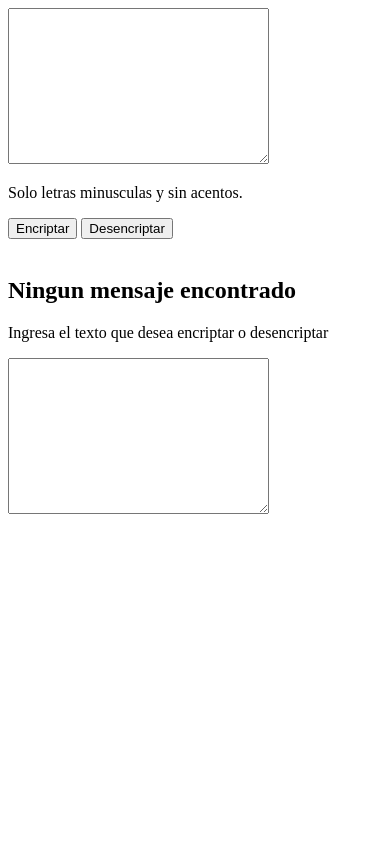
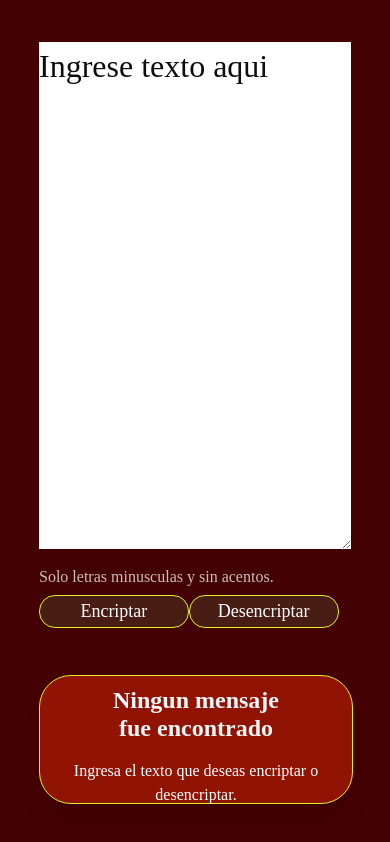
Before and after one commit to xISOLUMx/Encriptador-de-texto, a plain HTML site: page Index.html in a window 390 px wide. Drawn offline with Linux system fonts and the light colour scheme.

Commit message:
2.0 con css

```diff
--- a/Index.html
+++ b/Index.html
@@ -2,20 +2,21 @@
 <html lang="es">
     <head>
         <meta charset="UTF-8">
+        <meta http-equiv="X-UA-Compatible" content="IE=edge" />
         <meta name="viewport" content="width=device-width, initial-scale=1.0">
         <title>Encriptador de Texto</title>
         <link rel="stylesheet" href="style.css" />
     </head>
     <body>
         <div class="container">
-            <div class="encriptador">
+            <div class="encriptar">
                 <textarea name="texto"
                 class="texto"
                 id="texto"
                 cols="30"
                 rows="10"
-                placeholder="Ingrese texto aqui">
-                </textarea>
+                placeholder="Ingrese texto aqui"
+                ></textarea>
 
              <div class="terminos">
                 <p>Solo letras minusculas y sin acentos.</p>
@@ -25,24 +26,20 @@
                     Encriptar
                 </button>
                 <input
+                type="button"
                 class="btn-desencriptar"
-                type="button"
                 value="Desencriptar"
-                onclick="desincriptar()"
+                onclick="desencriptar()"
               />
             </div>
           </div>
             <div class="encriptado">
-                <img src="" alt="" id="Imagen1">
-                <div class="mensaje encriptado" id="mensaje encriptado">
-                    <h2 id="titulo mensaje">Ningun mensaje encontrado</h2>
-                    <p id="parrafo">Ingresa el texto que desea encriptar o desencriptar</p>
-                    <textarea
-                    name="mensaje"
-                    id="mensaje" cols="30"
-                    rows="10"
-                    class="mensaje"
-                    ></textarea>
+                <img src="Imagenes/EMPEZANDO.png" alt="" id="Imagen1"/>
+                <div class="mensaje-encriptado" id="mensaje-encriptado">
+                    <h2 id="titulo-mensaje">Ningun mensaje fue encontrado</h2>
+                    <p id="parrafo">
+                        Ingresa el texto que deseas encriptar o desencriptar.
+                    </p>
                 </div>
             </div>
         </div>
--- a/style.css
+++ b/style.css
@@ -0,0 +1,229 @@
+*  {
+    margin: 0;
+    padding: 0;
+}
+
+.container {
+    position: relative;
+    width: 100vw;
+    height: 100vh;
+    background: #440101;
+}
+
+.texto{
+    position: absolute;
+    width: 42%;
+    height: 60%;
+    left: 12;
+    top: 15%;
+    border: none;
+    font-family: "Baskervville_SC variant0";
+    font-style: normal;
+    font-weight: 400;
+    font-size: 32px;
+    line-height: 150%;
+    background: color #E2DFD0;
+}
+
+.texto::placeholder {
+    color: #0d0d0e;
+}
+
+.texto:focus,
+.texto:active {
+    border: none;
+    outline: none;
+}
+
+.terminos {
+    display: flex;
+    flex-direction: row;
+    align-items: center;
+    padding: 0px;
+    gap: 8px;
+    position: absolute;
+    width: 80%;
+    left: 12%;
+    top: 80%;
+
+}
+
+.terminos p {
+    font-family:"Baskervville_SC variant0";
+    font-style: normal;
+    font-weight: 400;
+    font-size: 12px;
+    line-height: 150%;
+    color: #f1ecec;
+    opacity: 0.8;
+    flex: none;
+    order: 1;
+    flex-grow: 0;
+}
+
+.botones {
+    display: flex;
+    flex-direction: row;
+    align-items: flex-start;
+    padding: 1% 0;
+    position: absolute;
+    width: 80%;
+    left: 12%;
+    top: 82%;
+}
+
+.btn-encriptar {
+    align-items: center;
+    justify-content: center;
+    padding: 2%;
+    gap: 8px;
+    width: 25%;
+    background-color: #481E14;
+    border: 1px solid#e2f022;
+    border-radius: 24px;
+    font-family: "Baskervville_SC variant0";
+    font-size: 18px;
+    line-height: 19px;
+    text-align: center;
+    color:#fff;
+}
+
+.btn-desencriptar {
+    box-sizing: border-box;
+    display: flex;
+    flex-direction: row;
+    align-items: flex-start;
+    justify-content: center;
+    padding: 2%;
+    gap: 8px;
+    width: 25%;
+    background: #481E14;
+    border: 1px solid#e2f022;
+    border-radius: 24px;
+    font-family: "Baskervville_SC variant0";
+    font-weight: 400;
+    font-size: 18px;
+    line-height: 19px;
+    text-align: center;
+    color: #fff;
+}
+
+.btn-desencriptar:hover,
+.btn-encriptar:hover {
+    margin: 0.3%;
+    width: 24.5%;
+    padding: 1.8%;
+}
+
+.encriptado {
+    display: flex;
+    justify-content: center;
+    position: absolute;
+    width: 30%;
+    height: 90%;
+    left: 60%;
+    top: 5%;
+    border: 0.5px solid#e2f022;
+    background: #ce24068c;
+    box-shadow: 0px 24px 32px -8px rgba(0, 0, 0,0.08);
+    border-radius:32px;
+}
+
+.mensaje-encriptado {
+    display: flex;
+    flex-direction:column;
+    align-items: center;
+    justify-content: center;
+    padding: 1%;
+    gap: 16px;
+    position: absolute;
+    width: 100%;
+    top:65%;
+    text-align: center;
+}
+
+.mensaje-encriptado h2 {
+    width: 60%;
+    font-family:"Baskervville_SC variant0";
+    font-style: normal;
+    font-weight: 700;
+    font-size: 24px;
+    line-height: 120%;
+    text-align: center;
+    color: #f4f6f8;
+}
+
+.mensaje-encriptado p{
+    width: 80%;
+    font-family: "Baskervville_SC variant0";
+    font-style: normal;
+    font-weight: 400;
+    font-size: 16px;
+    line-height: 150%;
+    text-align: center;
+    color: #ffffff;
+}
+
+.encriptado img {
+    position: absolute;
+    width: 80%;
+    height: 50%;
+    top: 15%;
+}
+
+/*Responsive Design */
+@media (max-width: 57.5em) {
+    .container {
+        display: flex;
+        flex-direction: row;
+    }
+    .encriptar {
+        width: 100%;
+    }
+    .texto {
+        width:80%;
+        height:60%;
+        left: 10%;
+        top: 5%;
+    }
+    .terminos {
+        width: 80%;
+        left: 10%;
+        top: 67%;
+    }
+    .terminos p {
+        font-size: 16px;
+    }
+    .botones {
+        width: 80%;
+        left: 10%;
+        top:70%;
+    }
+    .btn-encriptar,
+    .btn-desencriptar {
+        width: 48%;
+        border-radius: 16px;
+    }
+    .btn-encriptar:hover,
+    .btn-desencriptar:hover {
+     margin: 0.3%;
+     width: 47.5%;
+     padding: 1.8%;
+    }
+    .encriptado {
+        width: 80%;
+        height: 15%;
+        left: 10%;
+        top: 80%;
+    }
+
+    .mensaje-encriptado {
+        width: 100%;
+        top: 5%;
+    }
+    .encriptado img {
+        top: 0%;
+        display: none;
+        visibility: hidden;
+    }
+}
```
Also changed, not shown: imagenes/DESENCRIPTAR.png (added), imagenes/EMPEZANDO.png (added), imagenes/ENCRIPTAR.png (added), 1 other file.
